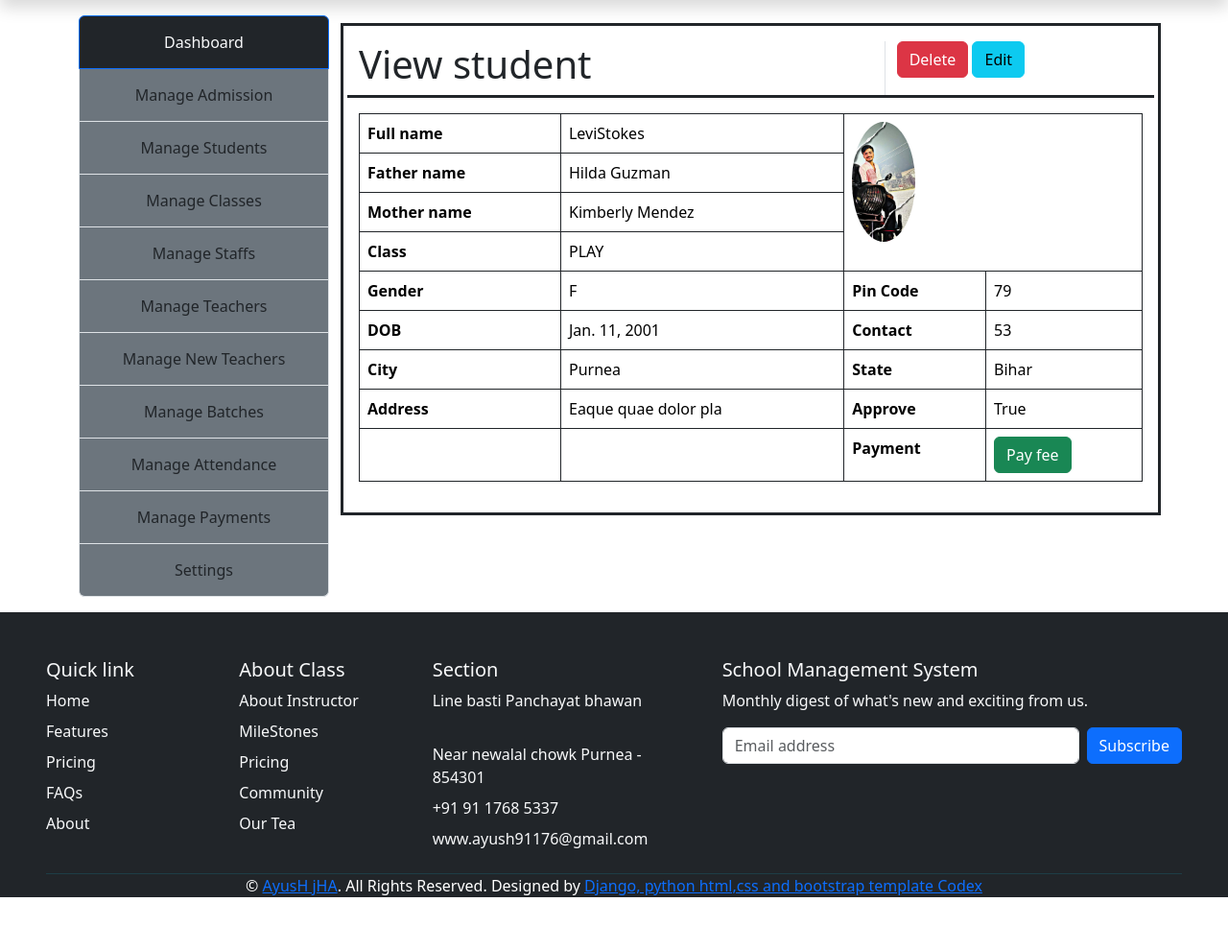
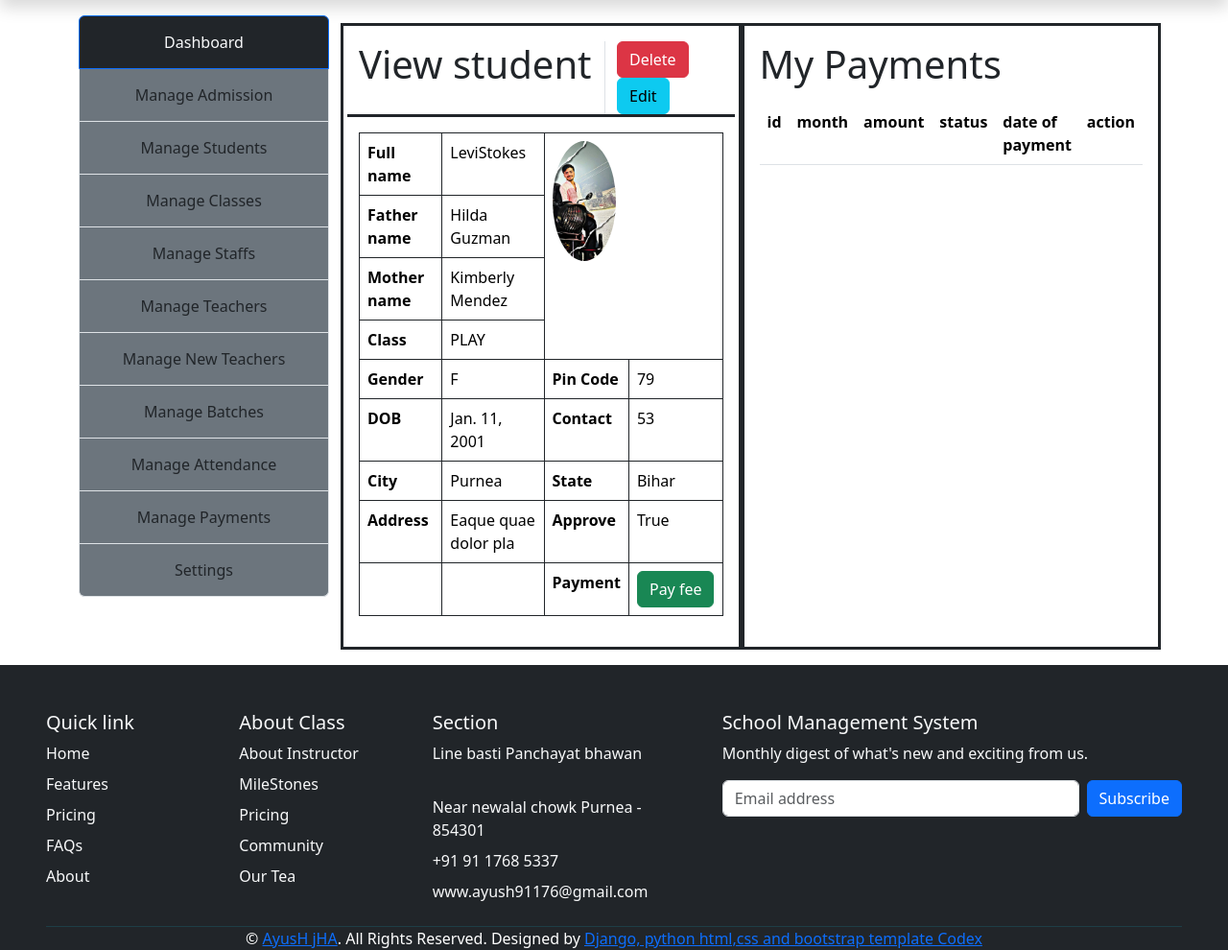
Before and after one commit to Neo-Ayush-jha/school-management-system-backend, a Django app: page /single-student/3/ in a window 1280 px wide. Shown: the part 70-1060 px from the top of the page at 96% size. Before the commit the page ends 1005 px from the top, so only its background shows below. Run offline with Django 4.2, Linux system fonts and the light colour scheme; a user stored in the database is signed in; data comes from the database, SQL or seed files in the repository; both versions use the stored data as it was after the commit; lists and menus that the app fills with data are empty.

Commit message:
monthly fee generate

```diff
--- a/school/settings.py
+++ b/school/settings.py
@@ -106,7 +106,7 @@ AUTH_PASSWORD_VALIDATORS = [
 
 LANGUAGE_CODE = 'en-us'
 
-TIME_ZONE = 'UTC'
+TIME_ZONE = 'Asia/Kolkata'
 
 USE_I18N = True
 
--- a/school_management/admin.py
+++ b/school_management/admin.py
@@ -4,3 +4,4 @@ admin.site.register(Classes)
 admin.site.register(Student)
 admin.site.register(Subject)
 admin.site.register(Teacher)
+admin.site.register(Payment)
--- a/school_management/models.py
+++ b/school_management/models.py
@@ -38,6 +38,20 @@ SubjectName=(
     ("Hindi Grammer","Hindi Grammer"),
     ("English Grammer","English Grammer"),
 )
+MONTHS = (
+    ("jan","january"),
+    ("feb","feb"),
+    ("march","march"),
+    ("april","april"),
+    ("may","may"),
+    ("june","june"),
+    ("july","july"),
+    ("aug","aug"),
+    ("sep","sep"),
+    ("oct","oct"),
+    ("nov","nov"),
+    ("dec","dec"),
+)
 # Create your models here.
 class Classes(models.Model):
     class_name=models.CharField(max_length=100,choices=ClassList)
@@ -57,7 +71,7 @@ class Student(models.Model):
     pin_code=models.IntegerField()
     contact=models.IntegerField()
     image=models.ImageField(upload_to="photo/",null=True,blank=True)
-    dob=models.DateField()
+    dob = models.DateField(help_text="use MM/DD/YYYY format")
     className=models.ForeignKey("Classes",on_delete=models.CASCADE)
     isApproved = models.BooleanField(default=False)
     rf_code= models.CharField(max_length=100,default=None,blank=True,null=True,unique=True)
@@ -70,7 +84,7 @@ class Teacher(models.Model):
     t_name = models.CharField(max_length=150)
     t_contact = models.IntegerField()
     t_email = models.EmailField()
-    t_dob=models.DateField()
+    t_dob=models.DateField(help_text="use MM/DD/YYYY format")
     t_address = models.TextField()
     isApproved = models.BooleanField(default=False)
     salary = models.IntegerField(max_length=100, default=None,blank=True,null=True,)
@@ -78,3 +92,13 @@ class Teacher(models.Model):
     t_subject = models.ForeignKey("Subject",on_delete=models.CASCADE,default=None,blank=True,null=True,unique=True)
     def __str__(self):
         return self.t_name
+
+class Payment(models.Model):
+    student = models.ForeignKey(Student, on_delete=models.CASCADE)
+    month = models.CharField(max_length=200, choices=MONTHS)
+    date_of_payment = models.DateField(auto_now=False, null=True,blank=True)
+    status = models.BooleanField(default=False)
+    amount = models.IntegerField(default=1000)
+
+    def __str__(self):
+        return self.student.first_name + " - " + self.month
--- a/school_management/views.py
+++ b/school_management/views.py
@@ -4,6 +4,8 @@ from .models import *
 from django.contrib.auth.forms import AuthenticationForm
 from django.contrib.auth.decorators import login_required
 from django.contrib.auth import authenticate,login as loginfun,logout as logoutfunction
+
+from datetime import datetime
 
 def homepage(r):
     return render(r,"index.html")
@@ -63,10 +65,20 @@ def editStudent(req,id):
 @login_required
 def viewSingle(req,id):
     std = Student.objects.get(pk=id)
-    return render(req,"admin/SingleView.html",{"stu":std})
+    payments = Payment.objects.filter(student=std)
+
+    return render(req,"admin/SingleView.html",{"stu":std,"payments":payments})
 @login_required
 def approve(req,id):
     stu=Student.objects.get(id=id,isApproved=False)
+    currentMonth = datetime.now().month
+    for month in range(currentMonth-1, 12):
+        p = Payment()
+        p.student = stu
+        p.month = MONTHS[month][0]
+        p.amount = 800
+        p.save()
+
     stu.isApproved=True
     stu.save()
     return redirect(manageStudent)
--- a/template/admin/SingleView.html
+++ b/template/admin/SingleView.html
@@ -66,6 +66,35 @@
                     </tr>
                 </table>
             </div>
+            <div class="col border mt-2 border-3 p-3 border-dark mx-auto">
+                <h1>My Payments </h1>
+                <table class="table mt-3">
+                    <tr>
+                        <th>id</th>
+                        <th>month</th>
+                        <th>amount</th>
+                        <th>status</th>
+                        <th>date of payment</th>
+                        <th>action</th>
+                    </tr>
+                   {%for payment in payments %}
+                   <tr>
+                            <td class="p-2">{{ payment.id }}</td>
+                            <td class="p-2">{{ payment.month }}</td>
+                            <td class="p-2">{{ payment.amount }}</td>
+                            <td class="p-2">{{ payment.status }}</td>
+                            <td class="p-2">{{ payment.date_of_payment }}</td>
+                            <td class="p-2">
+                                {%if payment.date_of_payment == None%}
+                                <a href="" class="btn btn-primary">Pay</a>
+                                {%else%}
+                                <a href="" class="btn btn-success">Due</a>
+                                {%endif%}
+                            </td>
+                   </tr>
+                   {% endfor %}
+                </table>
+            </div>
         </div>
     </div>
 
```
Also changed, not shown: db.sqlite3, school_management/migrations/0012_payment.py (added), static/photo/c2.jpg (added).
